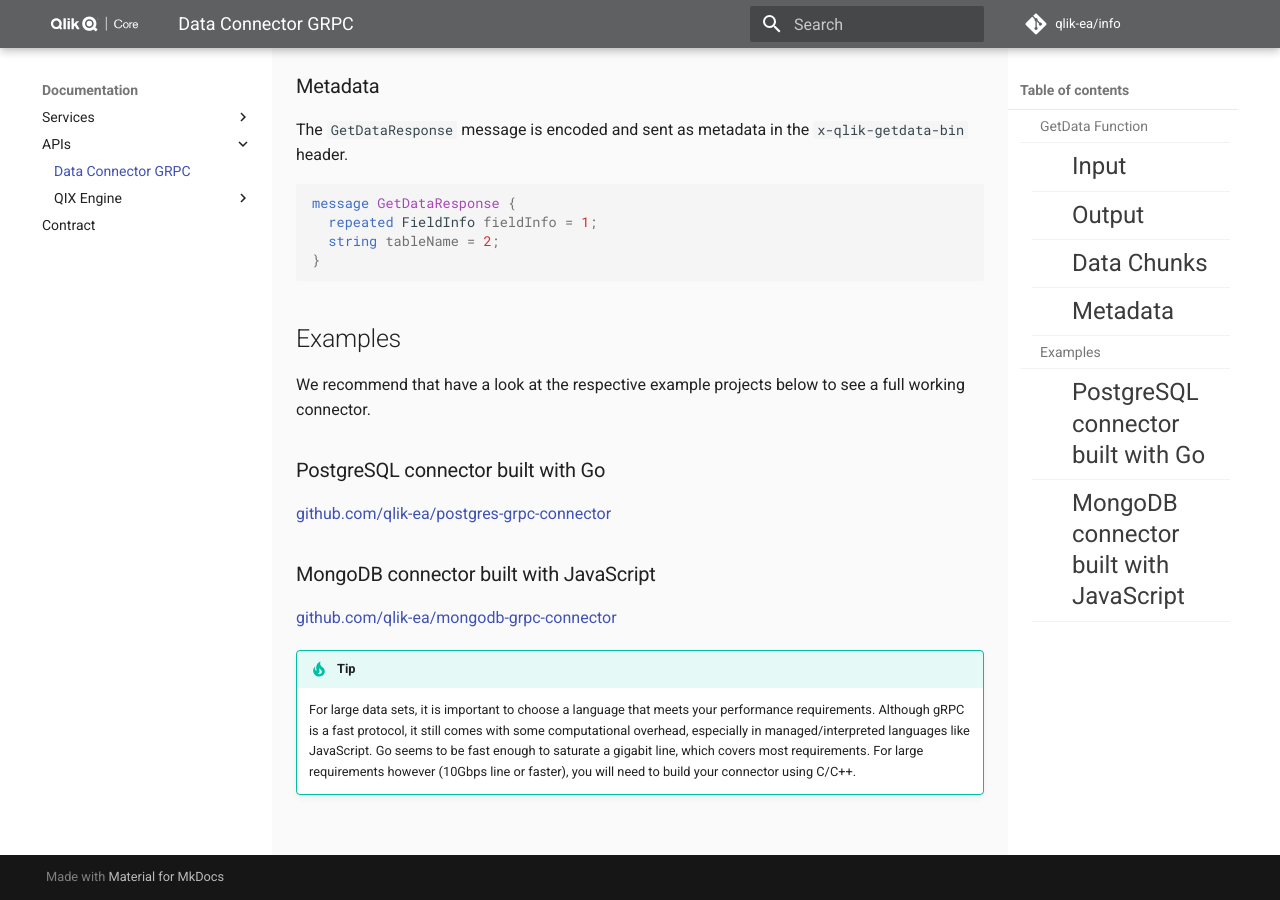
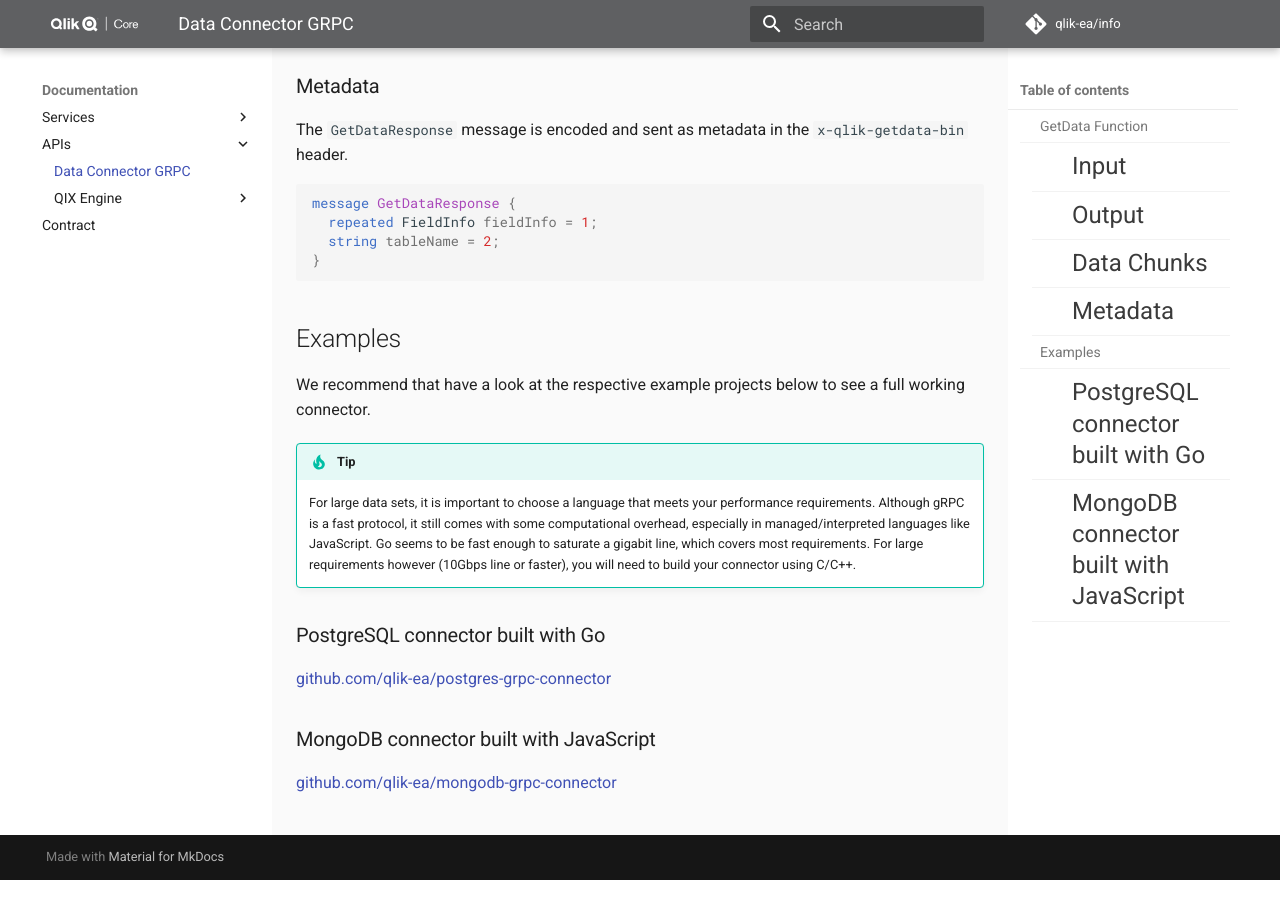
Before and after one commit to qlik-oss/core-website, an MkDocs documentation site: the page built from docs/documentation/apis/data-connector-grpc.md, in a window 1280 px wide and 900 px high, scrolled down 1884 px. Built offline with MkDocs 1.6.1 and Material for MkDocs 9.7.7, drawn with Linux system fonts in a browser that asks for light colours; comment, search, counter and statistics services are not loaded; old or Windows-style settings are respelled for this version of MkDocs; some of the changed lines change nothing that is shown.

Commit message:
move tip to above example links.

```diff
--- a/docs/documentation/apis/data-connector-grpc.md
+++ b/docs/documentation/apis/data-connector-grpc.md
@@ -101,6 +101,13 @@
 We recommend that have a look at the respective example projects below to
 see a full working connector.
 
+!!! Tip
+    For large data sets, it is important to choose a language that meets your performance requirements.
+    Although gRPC is a fast protocol, it still comes with some computational overhead, especially in
+    managed/interpreted languages like JavaScript.
+    Go seems to be fast enough to saturate a gigabit line, which covers most requirements.
+    For large requirements however (10Gbps line or faster), you will need to build your connector using C/C++.
+
 ### PostgreSQL connector built with Go
 
 [github.com/qlik-ea/postgres-grpc-connector](https://github.com/qlik-ea/postgres-grpc-connector)
@@ -108,10 +115,3 @@
 ### MongoDB connector built with JavaScript
 
 [github.com/qlik-ea/mongodb-grpc-connector](https://github.com/qlik-ea/mongodb-grpc-connector)
-
-!!! Tip
-    For large data sets, it is important to choose a language that meets your performance requirements.
-    Although gRPC is a fast protocol, it still comes with some computational overhead, especially in
-    managed/interpreted languages like JavaScript.
-    Go seems to be fast enough to saturate a gigabit line, which covers most requirements.
-    For large requirements however (10Gbps line or faster), you will need to build your connector using C/C++.
```
